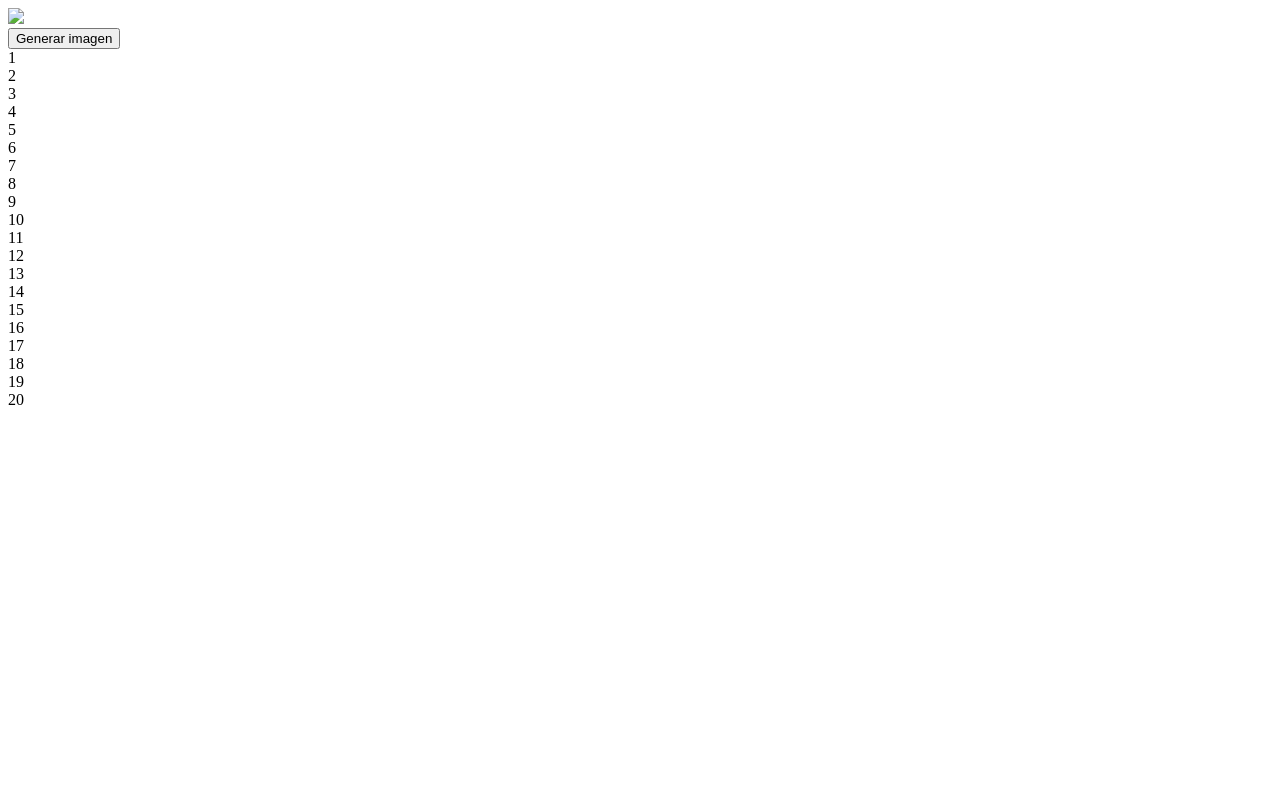
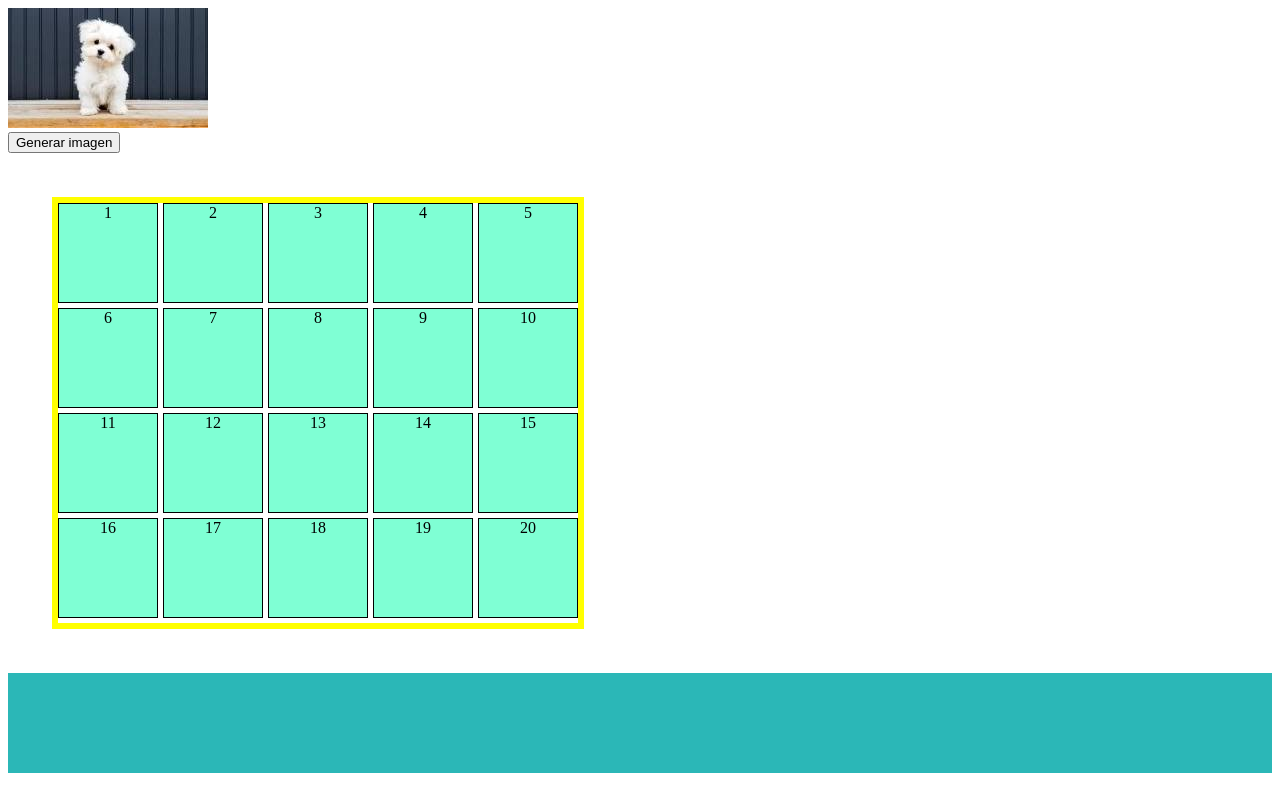
Before and after one commit to Franzglez/LosMagnificos, a plain HTML site: page index.html in a window 1280 px wide. Drawn offline with Linux system fonts and the light colour scheme.

Commit message:
estilo global css

```diff
--- a/index.html
+++ b/index.html
@@ -6,6 +6,8 @@
     <meta http-equiv="X-UA-Compatible" content="IE=edge">
     <meta name="viewport" content="width=device-width, initial-scale=1.0">
     <title>Document</title>
+    <link rel="stylesheet" href="style.css">
+    <title>Perros y Promesas</title>
 
 
 </head>
@@ -20,8 +22,10 @@
     <div class="contenedorimagen"><img src="assets/happy.jpg"><br>
       <button id="btn" onclick="imagenAleatoria()">Generar imagen</button>
   </div>
+  </div>
 
-  <div class="select">
+
+    <div class="select">
         <div class="item1">1</div>
         <div class="item2">2</div>
         <div class="item3">3</div>
@@ -42,10 +46,9 @@
         <div class="item18">18</div>
         <div class="item19">19</div>
         <div class="item20">20</div>
-
       </div>
 
-  <div class="chart"></div>
+    <div class="chart"></div>
 </body>
 
 </html>
--- /dev/null
+++ b/style.css
@@ -0,0 +1,29 @@
+
+.select {
+
+  width: 520px;
+  height: 420px;
+  min-height: 200px;
+  display: grid;
+  grid-template-columns: repeat(5, 100px);
+  grid-template-rows: repeat(4, 100px);
+  justify-content: center;
+  gap: 5px;
+  outline: 6px solid yellow;
+  margin: 50px;
+
+
+}
+
+.select div{
+  background-color: aquamarine;
+  border: 1px solid black;
+  text-align: center;
+
+}
+
+.chart{
+  background-color: rgb(43, 183, 183);
+  width: auto;
+  height: 100px;
+}
```
Also changed, not shown: assets/happy.jpg (added).
